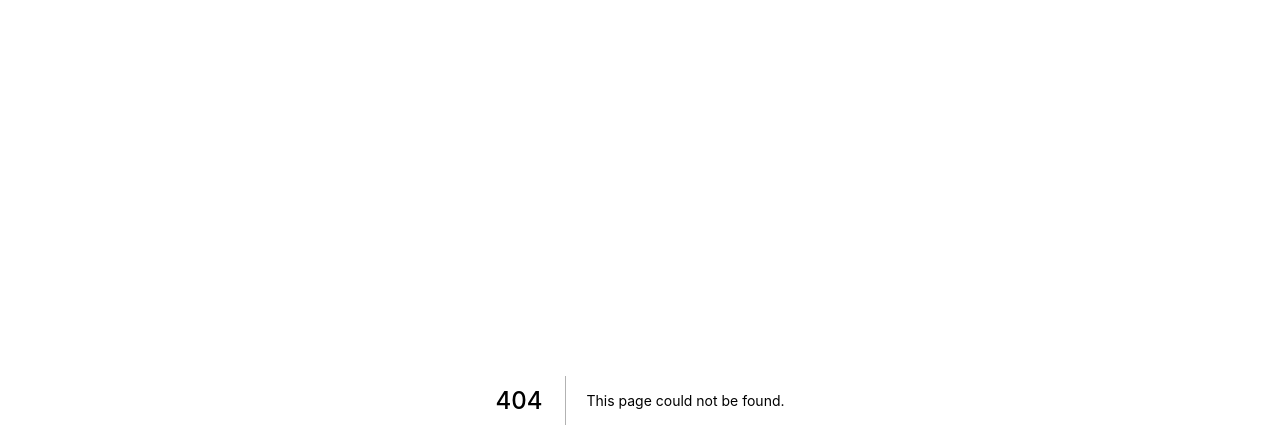
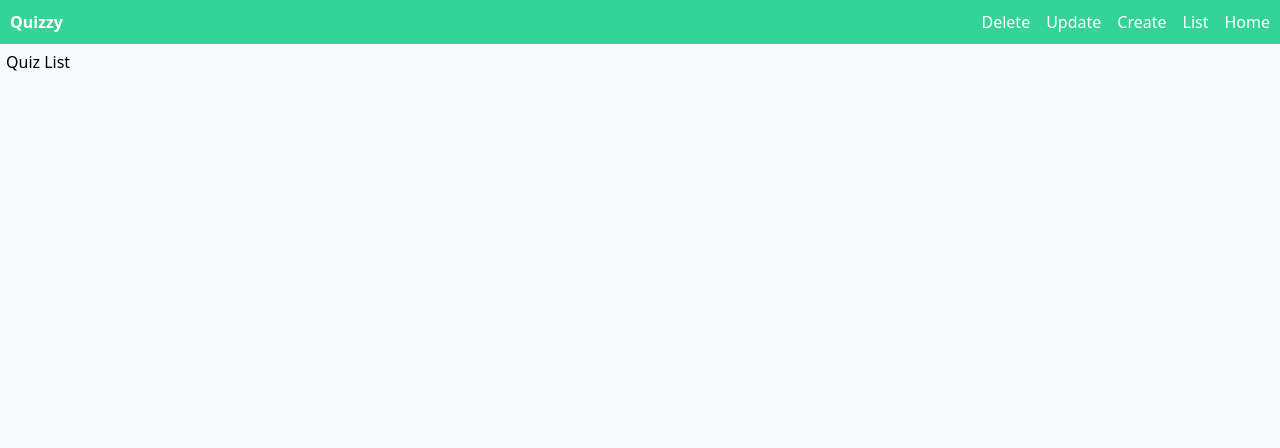
Before and after one commit to vishnuh655/quizzy-client, a Next.js app: page /quiz-list in a window 1280 px wide. Before the commit this address had no page. Shown: the top 448 px of the page. Built offline with nearby package versions, Linux system fonts and the light colour scheme.

Commit message:
Added Navbar Component

```diff
--- a/components/layout.tsx
+++ b/components/layout.tsx
@@ -1,75 +1,10 @@
-import Head from "next/head";
-import Image from "next/image";
-import Link from "next/link";
-import styles from "./layout.module.css";
-import utilStyles from "../styles/utils.module.css";
+import NavBar from "./navbar";
 
-const name = "Your Name";
-export const siteTitle = "Next.js Sample Website";
-
-export default function Layout({ children, home }: any) {
+export default function Layout({ children }: any) {
   return (
-    <div className={styles.container}>
-      <Head>
-        <link rel="icon" href="/favicon.ico" />
-        <meta
-          name="description"
-          content="Learn how to build a personal website using Next.js"
-        />
-        <meta
-          property="og:image"
-          content={`https://og-image.vercel.app/${encodeURI(
-            siteTitle
-          )}.png?theme=light&md=0&fontSize=75px&images=https%3A%2F%2Fassets.vercel.com%2Fimage%2Fupload%2Ffront%2Fassets%2Fdesign%2Fnextjs-black-logo.svg`}
-        />
-        <meta name="og:title" content={siteTitle} />
-        <meta name="twitter:card" content="summary_large_image" />
-      </Head>
-      <header className={styles.header}>
-        {home ? (
-          <>
-            <Image
-              priority
-              src="/images/profile.jpg"
-              className={utilStyles.borderCircle}
-              height={144}
-              width={144}
-              alt={name}
-            />
-            <h1 className={utilStyles.heading2Xl}>{name}</h1>
-          </>
-        ) : (
-          <>
-            <Link href="/">
-              <a href="replace">
-                <Image
-                  priority
-                  src="/images/profile.jpg"
-                  className={utilStyles.borderCircle}
-                  height={108}
-                  width={108}
-                  alt={name}
-                />
-              </a>
-            </Link>
-            <h2 className={utilStyles.headingLg}>
-              <Link href="/">
-                <a href="replace" className={utilStyles.colorInherit}>
-                  {name}
-                </a>
-              </Link>
-            </h2>
-          </>
-        )}
-      </header>
-      <main>{children}</main>
-      {!home && (
-        <div className={styles.backToHome}>
-          <Link href="/">
-            <a href="replace">← Back to home</a>
-          </Link>
-        </div>
-      )}
+    <div className="">
+      <NavBar />
+      <div className="container mx-auto h-full p-1.5">{children}</div>
     </div>
   );
 }
--- /dev/null
+++ b/components/navbar.tsx
@@ -0,0 +1,57 @@
+import Link from "next/link";
+
+const NavItems = [
+  {
+    id: 1,
+    name: "Home",
+    link: "/",
+  },
+  {
+    id: 2,
+    name: "List",
+    link: "/quiz-list",
+  },
+  {
+    id: 3,
+    name: "Create",
+    link: "/",
+  },
+  {
+    id: 4,
+    name: "Update",
+    link: "/",
+  },
+  {
+    id: 5,
+    name: "Delete",
+    link: "/",
+  },
+];
+
+const NavBarItems = (navbaritems: any) =>
+  navbaritems.map((item: any) => (
+    <div className="text-white semibold" key={item.id}>
+      <Link href={item.link}>{item.name}</Link>
+    </div>
+  ));
+
+const NavBar = () => (
+  <div className="w-full p-2.5 bg-green-400">
+    <div className="container mx-auto">
+      <div className="grid grid-cols-2 gap-4">
+        <div className="col-start-1 col-end-3">
+          <div className="flex flex-row">
+            <h1 className="text-white font-black">Quizzy</h1>
+          </div>
+        </div>
+        <div className="col-end-7 col-span-3">
+          <div className="flex flex-row-reverse gap-4">
+            {NavBarItems(NavItems)}
+          </div>
+        </div>
+      </div>
+    </div>
+  </div>
+);
+
+export default NavBar;
--- a/pages/_app.tsx
+++ b/pages/_app.tsx
@@ -1,4 +1,5 @@
-import "../styles/globals.css";
+import "../styles/tailwind.css";
+
 import type { AppProps } from "next/app";
 
 function MyApp({ Component, pageProps }: AppProps) {
--- a/pages/index.tsx
+++ b/pages/index.tsx
@@ -1,9 +1,6 @@
 import type { NextPage } from "next";
+import Layout from "../components/layout";
 
-const Home: NextPage = () => (
-  <div>
-    <h1>Quizzy App</h1>
-  </div>
-);
+const Home: NextPage = () => <Layout />;
 
 export default Home;
--- /dev/null
+++ b/pages/quiz-list/index.tsx
@@ -0,0 +1,9 @@
+import Layout from "../../components/layout";
+
+export default function Home() {
+  return (
+    <Layout>
+      <h1>Quiz List</h1>
+    </Layout>
+  );
+}
--- a/styles/globals.css
+++ /dev/null
@@ -1,27 +0,0 @@
-html,
-body {
-  padding: 0;
-  margin: 0;
-  font-family: -apple-system, BlinkMacSystemFont, Segoe UI, Roboto, Oxygen,
-    Ubuntu, Cantarell, Fira Sans, Droid Sans, Helvetica Neue, sans-serif;
-  line-height: 1.6;
-  font-size: 18px;
-}
-
-* {
-  box-sizing: border-box;
-}
-
-a {
-  color: #0070f3;
-  text-decoration: none;
-}
-
-a:hover {
-  text-decoration: underline;
-}
-
-img {
-  max-width: 100%;
-  display: block;
-}
--- /dev/null
+++ b/styles/tailwind.css
@@ -0,0 +1,7 @@
+@tailwind base;
+@tailwind components;
+@tailwind utilities;
+
+body {
+  @apply bg-gray-50;
+}
```
Also changed, not shown: pages/news/index.tsx (deleted, +0 -20 lines), styles/main.css (added).
